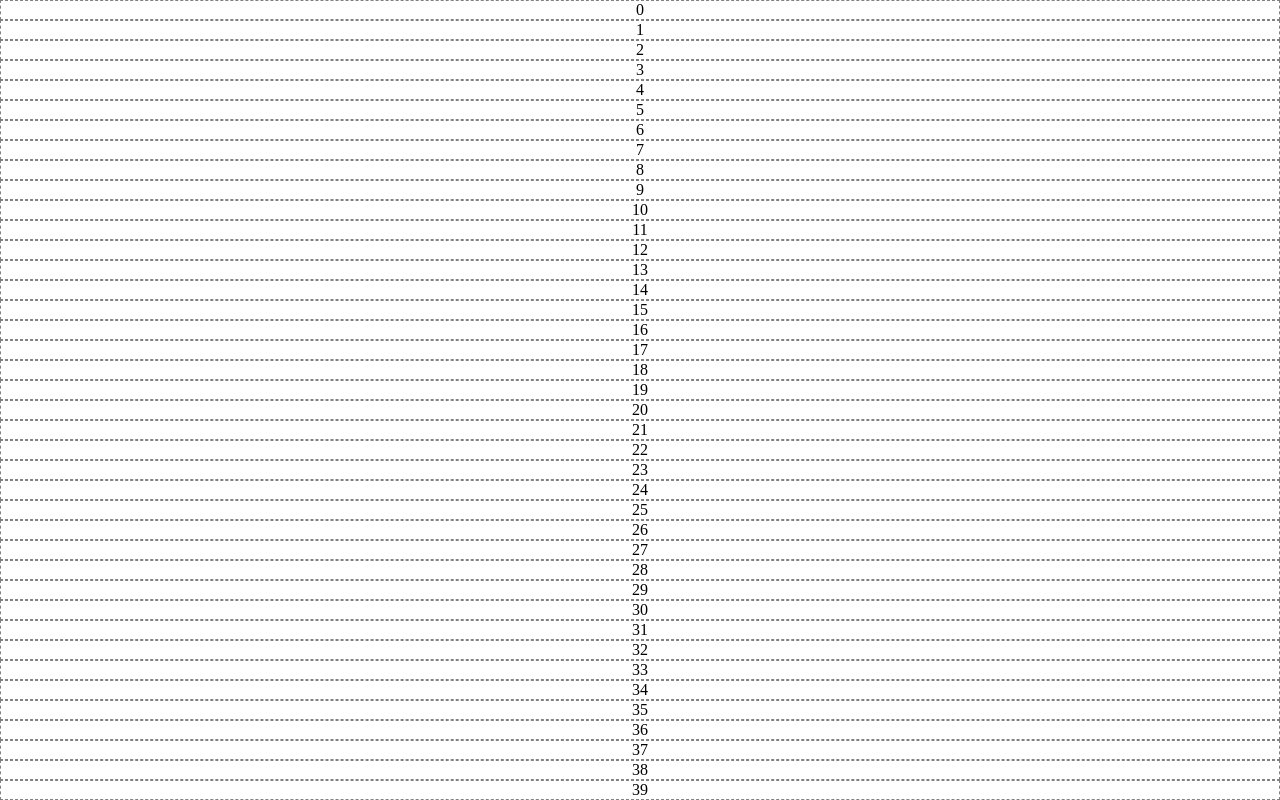
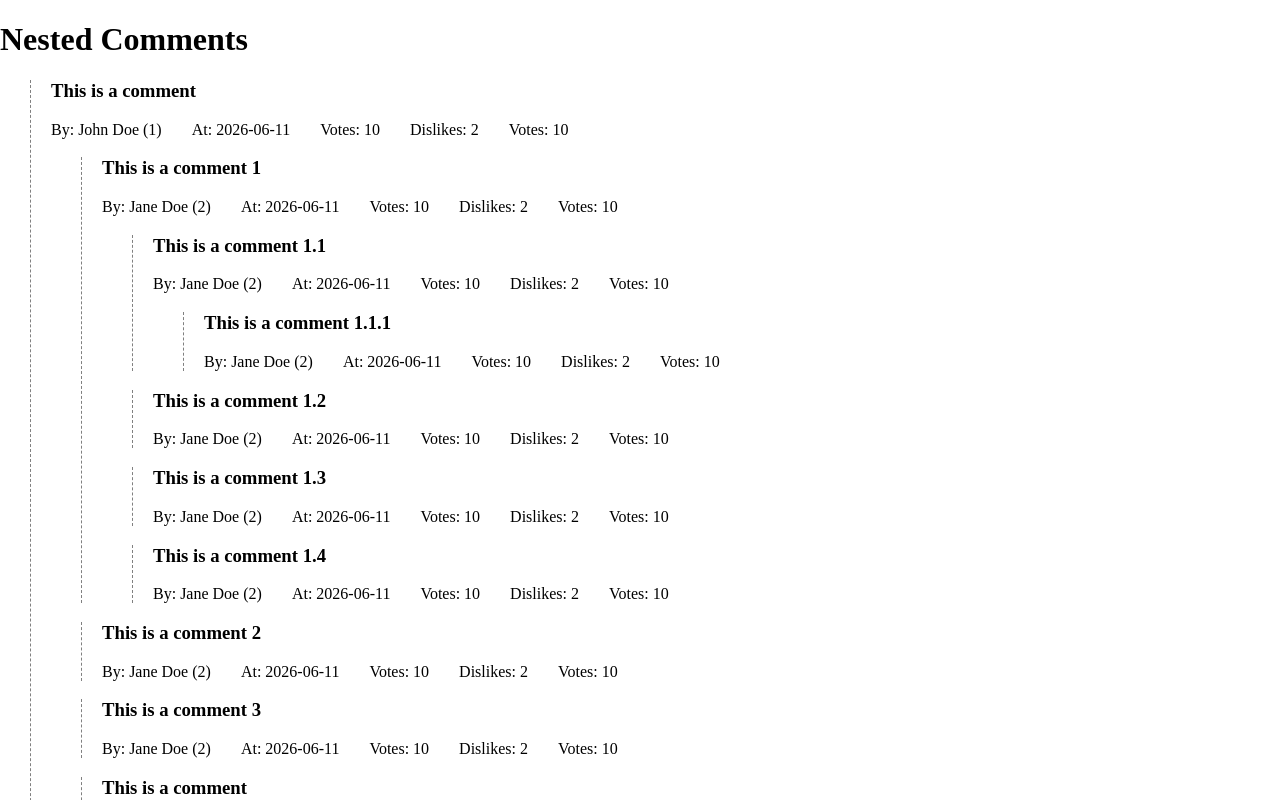
Before and after one commit to RawatNitin/react-playground, a React (Vite) app: page / in a window 1280 px wide. Shown: the top 800 px of the page. Built offline with nearby package versions, Linux system fonts and the light colour scheme.

Commit message:
nested comments

```diff
--- a/src/App.tsx
+++ b/src/App.tsx
@@ -1,9 +1,10 @@
 // import { Slide } from "./experiments/slide";
-import { InterSection } from "./experiments/intersection-observer";
+// import { InterSection } from "./experiments/intersection-observer";
+import { NestedComments } from "./experiments/nested-comments";
 function App() {
   return (
     <div id="app">
-      <InterSection />
+      <NestedComments />
     </div>
   );
 }
--- /dev/null
+++ b/src/experiments/nested-comments/index.tsx
@@ -0,0 +1,147 @@
+type TComment = {
+  userName: string;
+  userId: number;
+  time: string;
+  upvotes: number;
+  dislikes: number;
+  text: string;
+  comments: TComment[];
+};
+
+const comments: TComment[] = [
+  {
+    userName: "John Doe",
+    userId: 1,
+    time: "2026-06-11",
+    upvotes: 10,
+    dislikes: 2,
+    text: "This is a comment",
+    comments: [
+      {
+        userName: "Jane Doe",
+        userId: 2,
+        time: "2026-06-11",
+        upvotes: 10,
+        dislikes: 2,
+        text: "This is a comment 1",
+        comments: [
+          {
+            userName: "Jane Doe",
+            userId: 2,
+            time: "2026-06-11",
+            upvotes: 10,
+            dislikes: 2,
+            text: "This is a comment 1.1",
+            comments: [
+              {
+                userName: "Jane Doe",
+                userId: 2,
+                time: "2026-06-11",
+                upvotes: 10,
+                dislikes: 2,
+                text: "This is a comment 1.1.1",
+                comments: [],
+              },
+            ],
+          },
+          {
+            userName: "Jane Doe",
+            userId: 2,
+            time: "2026-06-11",
+            upvotes: 10,
+            dislikes: 2,
+            text: "This is a comment 1.2",
+            comments: [],
+          },
+          {
+            userName: "Jane Doe",
+            userId: 2,
+            time: "2026-06-11",
+            upvotes: 10,
+            dislikes: 2,
+            text: "This is a comment 1.3",
+            comments: [],
+          },
+          {
+            userName: "Jane Doe",
+            userId: 2,
+            time: "2026-06-11",
+            upvotes: 10,
+            dislikes: 2,
+            text: "This is a comment 1.4",
+            comments: [],
+          },
+        ],
+      },
+      {
+        userName: "Jane Doe",
+        userId: 2,
+        time: "2026-06-11",
+        upvotes: 10,
+        dislikes: 2,
+        text: "This is a comment 2",
+        comments: [],
+      },
+      {
+        userName: "Jane Doe",
+        userId: 2,
+        time: "2026-06-11",
+        upvotes: 10,
+        dislikes: 2,
+        text: "This is a comment 3",
+        comments: [],
+      },
+      {
+        userName: "Jane Doe",
+        userId: 2,
+        time: "2026-06-11",
+        upvotes: 10,
+        dislikes: 2,
+        text: "This is a comment",
+        comments: [],
+      },
+    ],
+  },
+];
+
+// console.log(comments);
+
+export const NestedComments = () => {
+  return (
+    <div>
+      <h1>Nested Comments</h1>
+      <div>
+        {comments.map((comment) => (
+          <Comment key={comment.userId} comment={comment} />
+        ))}
+      </div>
+    </div>
+  );
+};
+
+const Comment = ({ comment }: { comment: TComment }) => {
+  const { userName, userId, time, upvotes, dislikes, text, comments } = comment;
+  return (
+    <div
+      style={{
+        borderLeft: `1px dashed gray`,
+        marginLeft: `30px`,
+        paddingLeft: `20px`,
+      }}
+    >
+      <h3>{text}</h3>
+      <div style={{ display: "flex", gap: 30 }}>
+        <span>
+          By: {userName} ({userId})
+        </span>
+        <span>At: {time}</span>
+        <span>Votes: {upvotes}</span>
+        <span>Dislikes: {dislikes}</span>
+        <span>Votes: {upvotes}</span>
+      </div>
+      {comments.length
+        ? comments.map((comment) => <Comment key={userId} comment={comment} />)
+        : null}
+    </div>
+  );
+};
```
